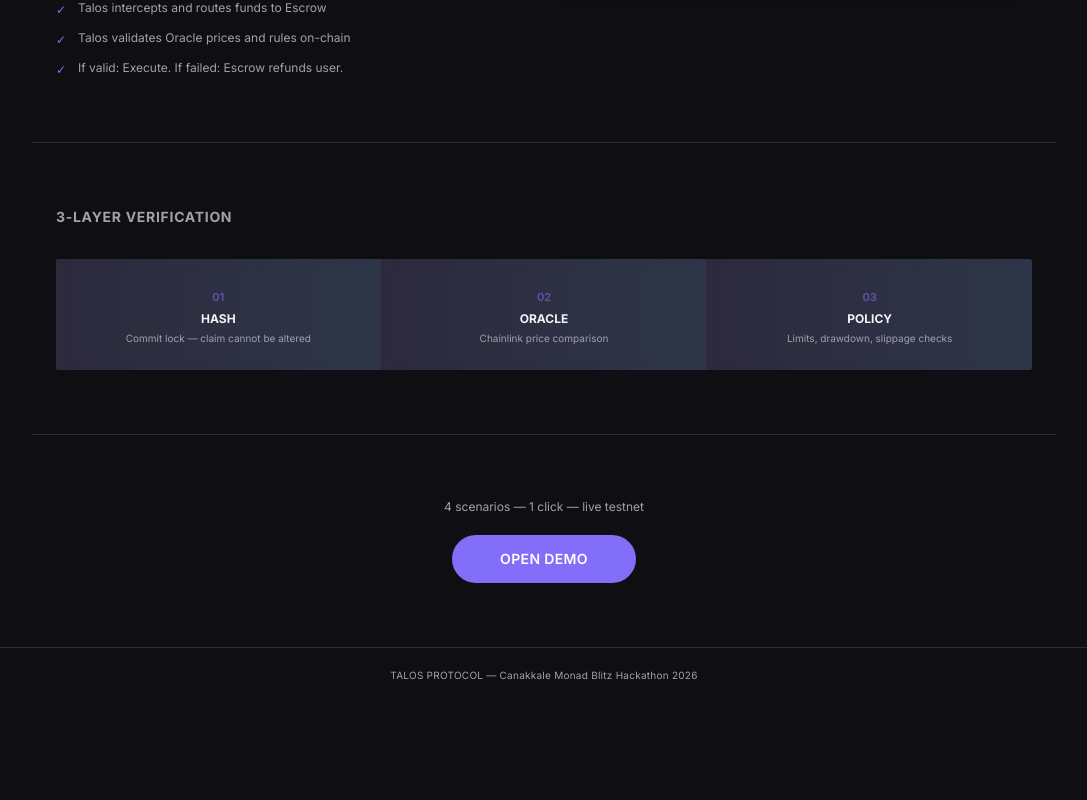
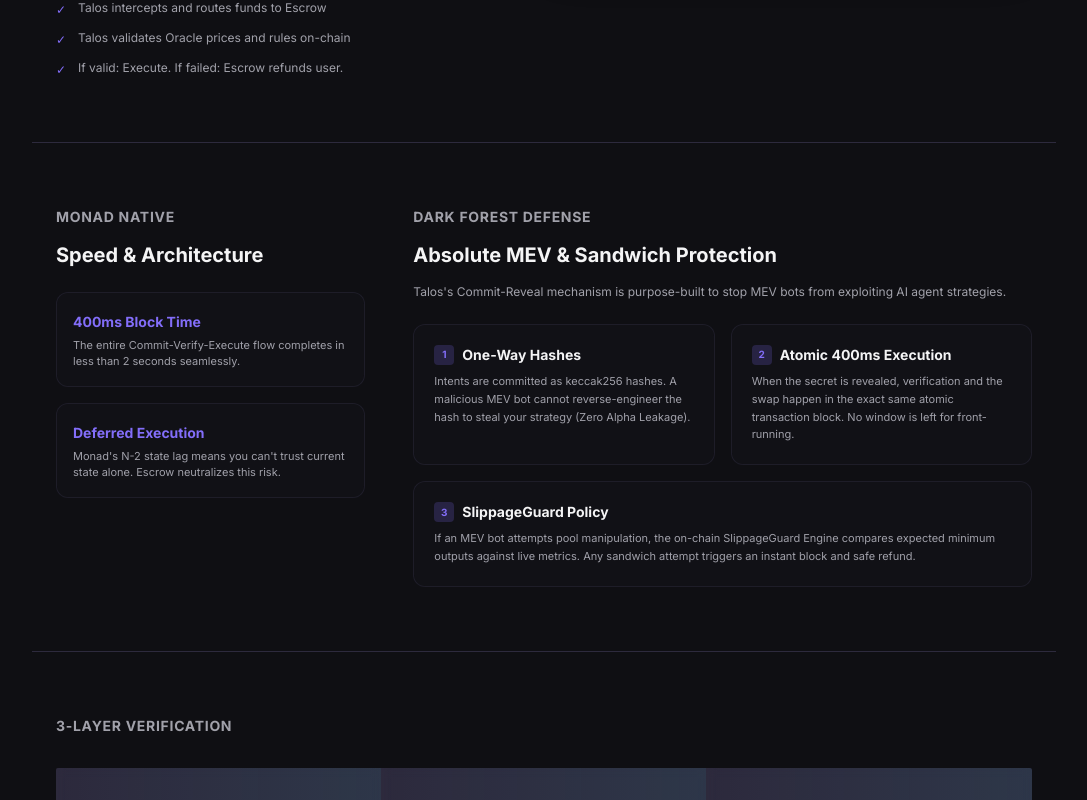
Before and after one commit to yigitturaan/talos-protocol, a Next.js app in the folder web/: page / in a window 1280 px wide. Shown: the part 2097-2897 px from the top of the page, without its empty margins (96-1183 px from the left). Before the commit the page ends 2800 px from the top, so only its background shows below. Built offline with nearby package versions, Linux system fonts and the light colour scheme.

Commit message:
feat(ui): add monad native features and mev protection section

```diff
--- a/web/src/app/page.tsx
+++ b/web/src/app/page.tsx
@@ -132,9 +132,9 @@
   const heroSection = useInView();
   const threatSection = useInView();
   const flowSection = useInView();
+  const sdkSection = useInView();
+  const monadSection = useInView();
   const layerSection = useInView();
-
-  const sdkSection = useInView();
 
   return (
     <div className="min-h-screen bg-bg-base text-text-primary overflow-x-hidden">
@@ -281,6 +281,76 @@
         </div>
       </section>
 
+      {/* Monad & MEV Protection */}
+      <section
+        ref={monadSection.ref}
+        className={`max-w-5xl mx-auto px-6 py-16 border-t border-border-subtle transition-all duration-700 ${monadSection.inView ? "animate-fade-up" : "opacity-0"}`}
+      >
+        <div className="flex flex-col lg:flex-row gap-12">
+          {/* Monad Features */}
+          <div className="lg:w-1/3">
+            <h2 className="text-sm font-bold text-text-secondary tracking-wider mb-4">
+              MONAD NATIVE
+            </h2>
+            <h3 className="text-xl font-bold text-text-primary mb-4 leading-tight">
+              Speed & Architecture
+            </h3>
+            <div className="space-y-4 mt-6">
+              <div className="p-4 rounded-xl border border-border-subtle/50 bg-bg-elevated/20 hover:border-accent-purple/30 transition-colors">
+                <span className="text-accent-purple font-bold text-sm">400ms Block Time</span>
+                <p className="text-[11px] text-text-secondary mt-1">The entire Commit-Verify-Execute flow completes in less than 2 seconds seamlessly.</p>
+              </div>
+              <div className="p-4 rounded-xl border border-border-subtle/50 bg-bg-elevated/20 hover:border-accent-purple/30 transition-colors">
+                <span className="text-accent-purple font-bold text-sm">Deferred Execution</span>
+                <p className="text-[11px] text-text-secondary mt-1">Monad's N-2 state lag means you can't trust current state alone. Escrow neutralizes this risk.</p>
+              </div>
+            </div>
+          </div>
+
+          {/* MEV Protection */}
+          <div className="lg:w-2/3">
+            <h2 className="text-sm font-bold text-text-secondary tracking-wider mb-4">
+              DARK FOREST DEFENSE
+            </h2>
+            <h3 className="text-xl font-bold text-text-primary mb-4 leading-tight">
+              Absolute MEV & Sandwich Protection
+            </h3>
+            <p className="text-xs text-text-secondary mb-6">
+              Talos's Commit-Reveal mechanism is purpose-built to stop MEV bots from exploiting AI agent strategies.
+            </p>
+            <div className="grid grid-cols-1 md:grid-cols-2 gap-4">
+              <div className="p-5 rounded-xl border border-border-subtle/50 bg-bg-elevated/20">
+                <div className="flex items-center gap-2 mb-2">
+                  <span className="flex items-center justify-center w-5 h-5 rounded bg-accent-purple/20 text-accent-purple font-bold text-[10px]">1</span>
+                  <span className="text-sm text-text-primary font-bold">One-Way Hashes</span>
+                </div>
+                <p className="text-[11px] text-text-secondary leading-relaxed">
+                  Intents are committed as keccak256 hashes. A malicious MEV bot cannot reverse-engineer the hash to steal your strategy (Zero Alpha Leakage).
+                </p>
+              </div>
+              <div className="p-5 rounded-xl border border-border-subtle/50 bg-bg-elevated/20">
+                <div className="flex items-center gap-2 mb-2">
+                  <span className="flex items-center justify-center w-5 h-5 rounded bg-accent-purple/20 text-accent-purple font-bold text-[10px]">2</span>
+                  <span className="text-sm text-text-primary font-bold">Atomic 400ms Execution</span>
+                </div>
+                <p className="text-[11px] text-text-secondary leading-relaxed">
+                  When the secret is revealed, verification and the swap happen in the exact same atomic transaction block. No window is left for front-running.
+                </p>
+              </div>
+              <div className="p-5 rounded-xl border border-border-subtle/50 bg-bg-elevated/20 md:col-span-2">
+                <div className="flex items-center gap-2 mb-2">
+                  <span className="flex items-center justify-center w-5 h-5 rounded bg-accent-purple/20 text-accent-purple font-bold text-[10px]">3</span>
+                  <span className="text-sm text-text-primary font-bold">SlippageGuard Policy</span>
+                </div>
+                <p className="text-[11px] text-text-secondary leading-relaxed">
+                  If an MEV bot attempts pool manipulation, the on-chain SlippageGuard Engine compares expected minimum outputs against live metrics. Any sandwich attempt triggers an instant block and safe refund.
+                </p>
+              </div>
+            </div>
+          </div>
+        </div>
+      </section>
+
       {/* 3 Layers */}
       <section
         ref={layerSection.ref}
```
